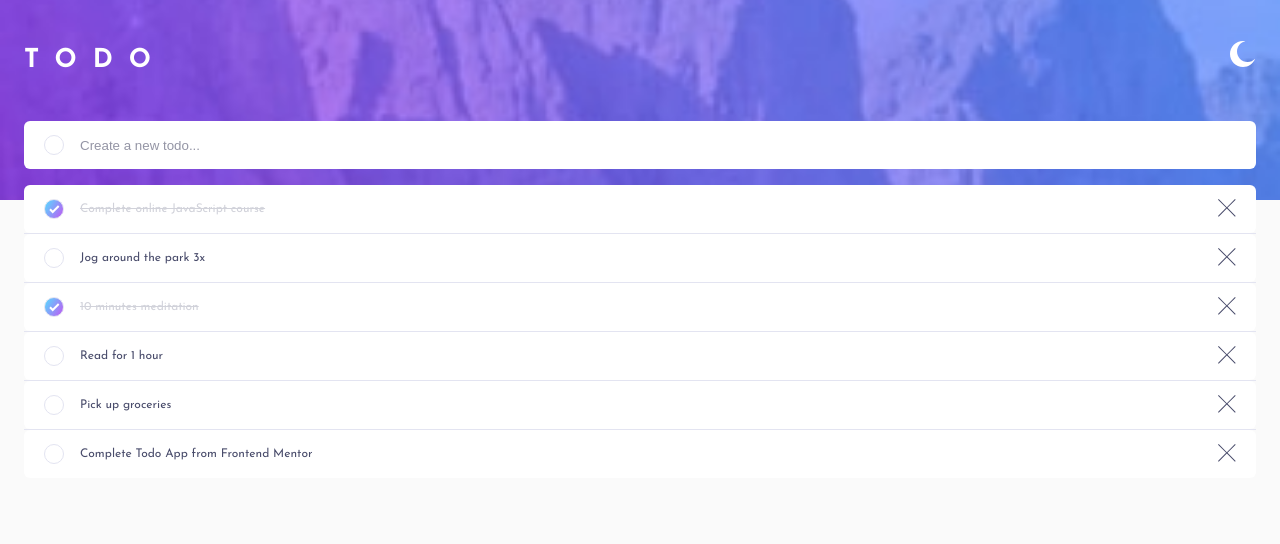
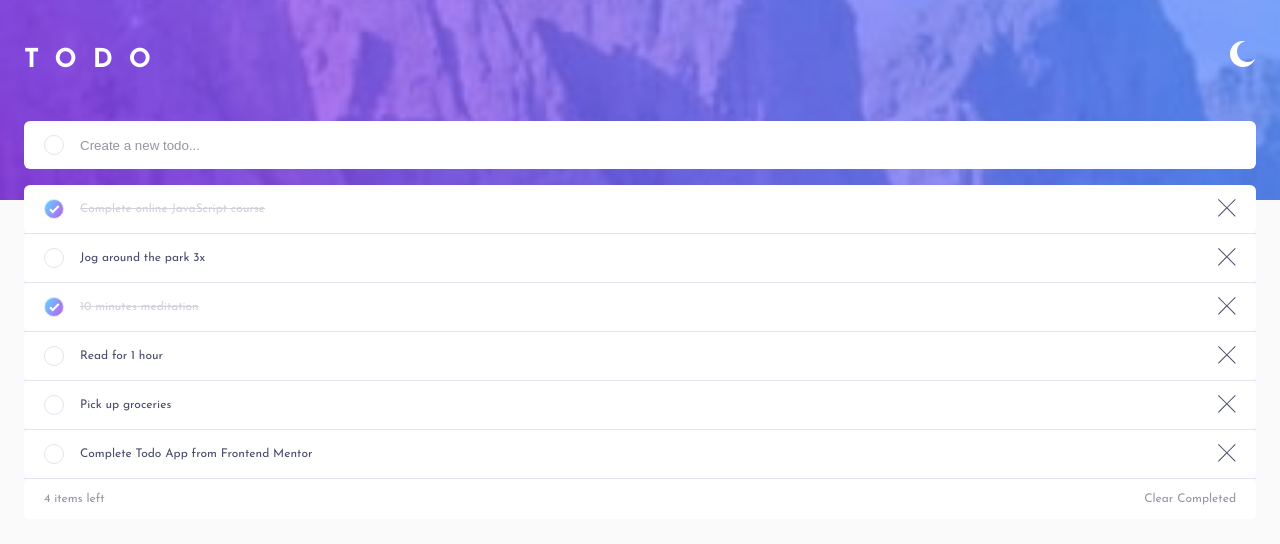
Before and after one commit to flying-turtle001/todo-app, a React (Create React App) app: page / in a window 1280 px wide. Shown: the top 544 px of the page. Built offline with nearby package versions, Linux system fonts and the light colour scheme.

Commit message:
show amount of 'items left' in TodoListFooter comp

```diff
--- a/src/App.js
+++ b/src/App.js
@@ -6,6 +6,7 @@ import TodoList from "./components/Todos/TodoList";
 
 import iconMoon from "./assets/icon-moon.svg";
 import styles from "./App.module.css";
+import TodoListFooter from "./components/Todos/TodoListFooter";
 
 const DUMMY_TODOS = [
   {
@@ -42,6 +43,8 @@ const DUMMY_TODOS = [
 
 const App = () => {
   const [todos, setTodos] = useState(DUMMY_TODOS);
+  const activeTodos = todos.filter((t) => !t.completed);
+  console.log(activeTodos);
 
   const addTodoHandler = (newTodo) => {
     setTodos([newTodo, ...todos]);
@@ -73,6 +76,7 @@ const App = () => {
         onRemoveTodo={removeTodoHandler}
         onChangeTodoCompletedState={changeTodoCompletedStateHandler}
       />
+      <TodoListFooter itemsLeft={activeTodos.length} />
     </div>
   );
 };
--- a/src/components/Todos/TodoList.module.css
+++ b/src/components/Todos/TodoList.module.css
@@ -2,7 +2,3 @@ li {
   border-bottom: 1px solid #e3e4f1;
   list-style-type: none;
 }
-
-li:last-of-type {
-  border-bottom: none;
-}
--- /dev/null
+++ b/src/components/Todos/TodoListFooter.js
@@ -0,0 +1,16 @@
+import BaseRow from "../ui/BaseRow";
+
+import styles from "./TodoListFooter.module.css";
+
+const TodoListFooter = (props) => {
+  return (
+    <BaseRow>
+      <div className={styles.wrapper}>
+        <span>{props.itemsLeft} items left</span>
+        <span>Clear Completed</span>
+      </div>
+    </BaseRow>
+  );
+};
+
+export default TodoListFooter;
--- /dev/null
+++ b/src/components/Todos/TodoListFooter.module.css
@@ -0,0 +1,8 @@
+.wrapper {
+  display: flex;
+  flex-direction: row;
+  justify-content: space-between;
+  align-items: center;
+  font-size: 12px;
+  color: #9495a5;
+}
```
